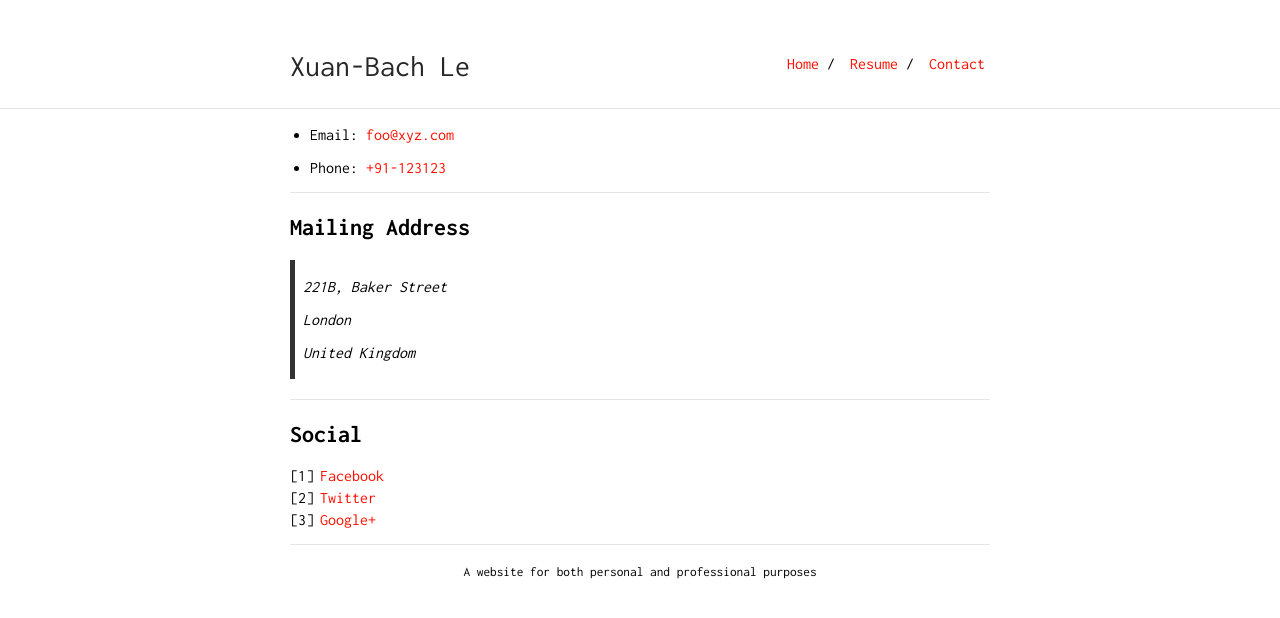
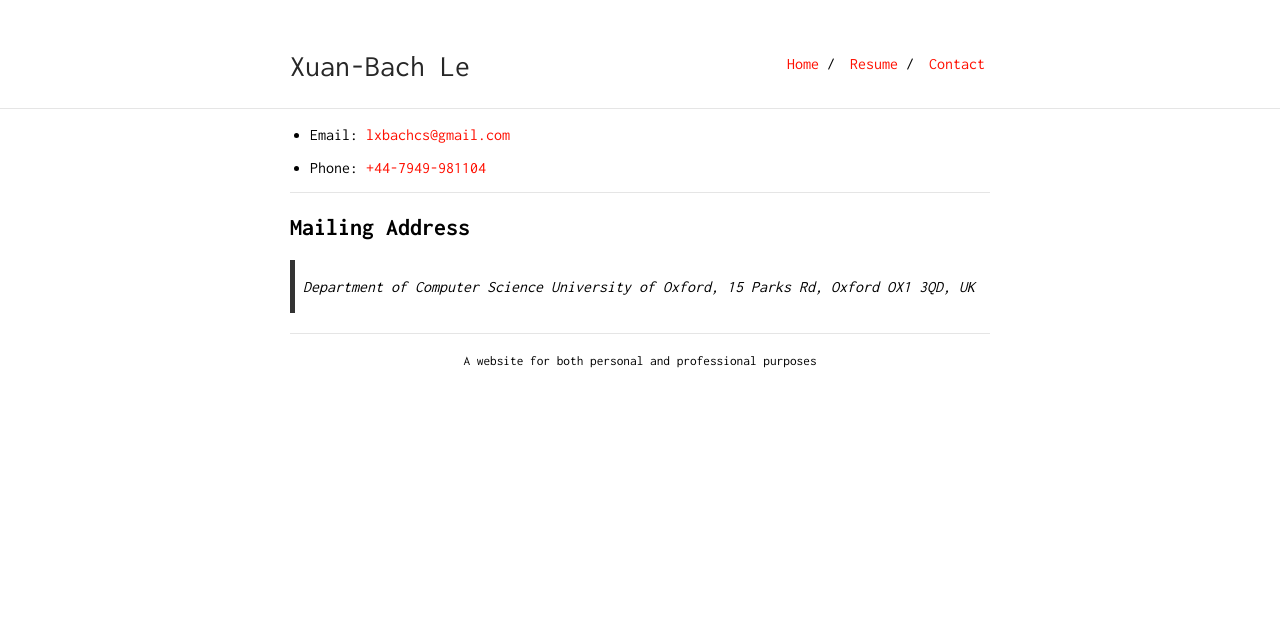
Before and after one commit to lexuanbach/lexuanbach.github.io, a Jekyll site: the page built from contact.md, in a window 1280 px wide. Shown: the top 618 px of the page. Built offline with Jekyll 4.4.1, drawn with Linux system fonts in a browser that asks for light colours.

Commit message:
Update contact.md

```diff
--- a/contact.md
+++ b/contact.md
@@ -3,24 +3,14 @@ layout: default
 is_contact: true
 ---
 
-* Email: [foo@xyz.com](mailto:foo@xyz.com)
+* Email: [lxbachcs@gmail.com](mailto:lxbachcs@gmail.com)
 
-* Phone: [+91-123123](tel:+91-123123)
+* Phone: [+44-7949-981104](tel:+44-7949-981104)
 
 ---
 
 ## Mailing Address
 
-> 221B, Baker Street
->
-> London
->
-> United Kingdom
-
----
-
-## Social
-
-1. [Facebook](#)
-2. [Twitter](#)
-3. [Google+](#)
+>Department of Computer Science
+>University of Oxford,
+>15 Parks Rd, Oxford OX1 3QD, UK
```
